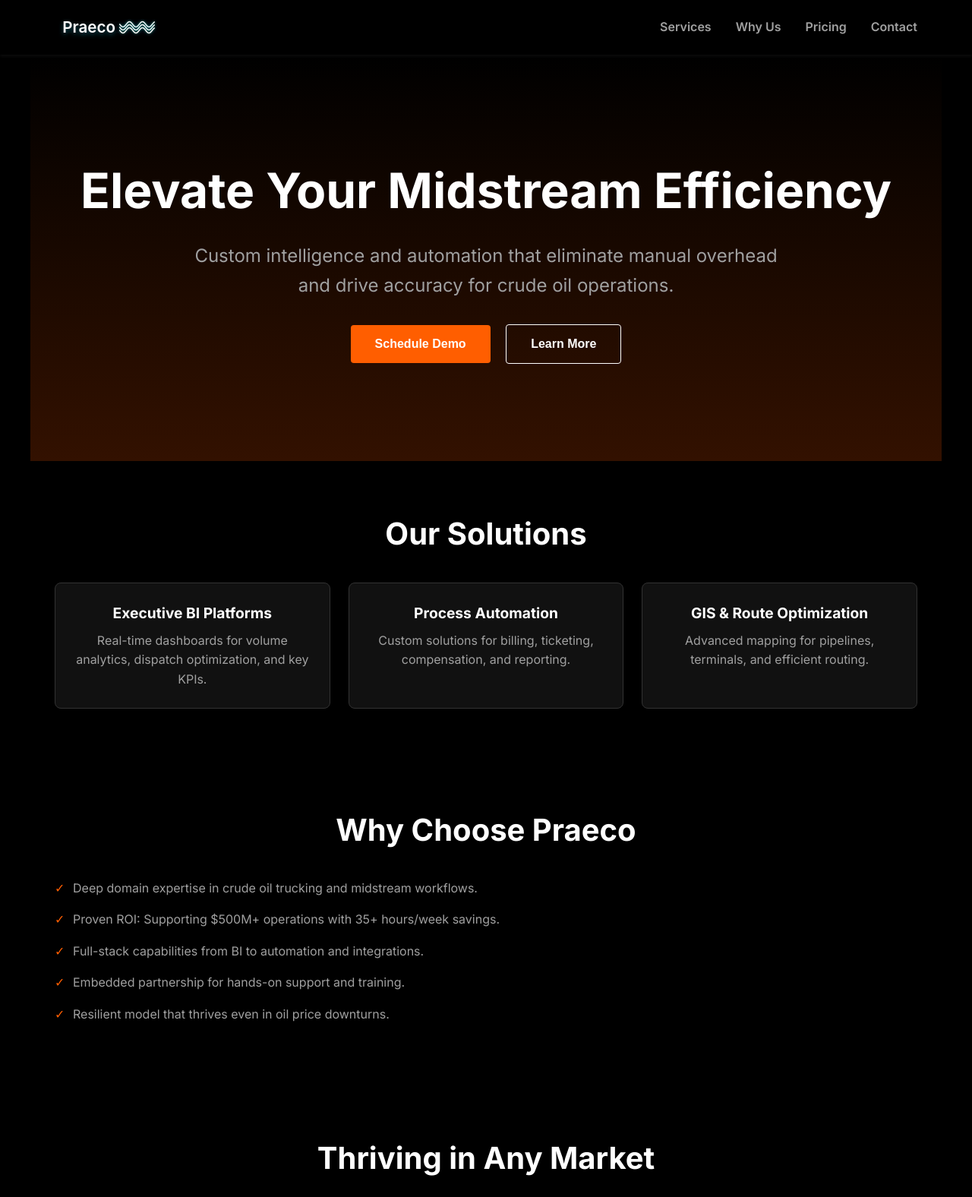
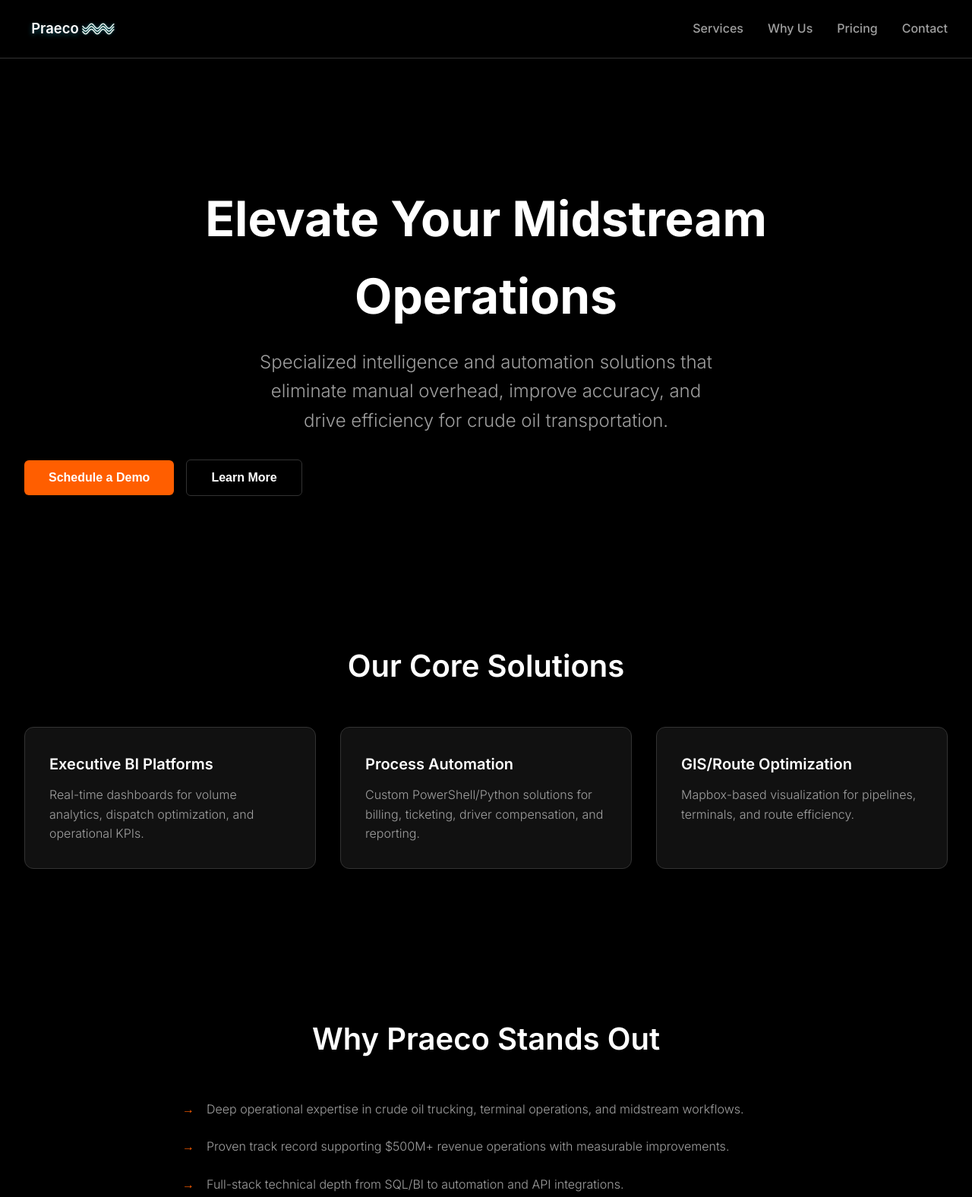
Before and after one commit to Blob837/The-site, a plain HTML site: page index.html in a window 1280 px wide. Shown: the top 1576 px of the page at 76% size. Drawn offline with Linux system fonts and the light colour scheme.

Commit message:
Refactor index.html for improved layout and content
Updated the title and styles in the HTML file, modified content for clarity, and improved layout for responsiveness.

```diff
--- a/index.html
+++ b/index.html
@@ -4,11 +4,12 @@
     <meta charset="UTF-8">
     <meta name="viewport" content="width=device-width, initial-scale=1.0">
     <meta name="description" content="Praeco LLC offers specialized business intelligence and automation solutions for midstream oil operations, delivering efficiency and accuracy.">
-    <title>Praeco LLC - Midstream Intelligence & Automation</title>
-    <link href="https://fonts.googleapis.com/css2?family=Inter:wght@400;600;700&display=swap" rel="stylesheet">
+    <title>Praeco - Midstream Intelligence & Automation</title>
+    <link href="https://fonts.googleapis.com/css2?family=Inter:wght@300;400;500;600;700&display=swap" rel="stylesheet">
     <style>
         :root {
             --bg-primary: #000000;
+            --bg-secondary: #111111;
             --text-primary: #ffffff;
             --text-secondary: #a0a0a0;
             --accent: #ff5e00;
@@ -27,25 +28,23 @@
             color: var(--text-primary);
             background-color: var(--bg-primary);
             line-height: 1.6;
+            -webkit-font-smoothing: antialiased;
+            -moz-osx-font-smoothing: grayscale;
         }
 
         a {
             text-decoration: none;
             color: inherit;
+            transition: color 0.2s ease;
         }
 
         button {
             cursor: pointer;
-        }
-
-        img {
-            max-width: 100%;
-            height: auto;
-            display: block;
+            transition: all 0.2s ease;
         }
 
         .logo {
-            height: 40px;
+            height: 32px;
         }
 
         /* Mobile-first styles */
@@ -54,15 +53,15 @@
             position: sticky;
             top: 0;
             background: var(--bg-primary);
-            box-shadow: 0 2px 4px rgba(255,255,255,0.05);
             z-index: 1000;
+            border-bottom: 1px solid var(--border);
         }
 
         nav {
             display: flex;
             justify-content: space-between;
             align-items: center;
-            max-width: 1200px;
+            max-width: 1280px;
             margin: 0 auto;
             padding: 1rem;
         }
@@ -71,7 +70,7 @@
             display: none;
             flex-direction: column;
             position: absolute;
-            top: 60px;
+            top: 100%;
             left: 0;
             width: 100%;
             background: var(--bg-primary);
@@ -80,8 +79,9 @@
         }
 
         .nav-links a {
-            padding: 0.5rem 0;
-            font-weight: 600;
+            padding: 0.75rem 0;
+            font-size: 1rem;
+            font-weight: 500;
             color: var(--text-secondary);
         }
 
@@ -105,40 +105,51 @@
         }
 
         section {
-            padding: 2rem 1rem;
-            max-width: 1200px;
+            padding: 4rem 1rem;
+            max-width: 1280px;
             margin: 0 auto;
         }
 
         .hero {
             text-align: center;
-            background: linear-gradient(to bottom, var(--bg-primary), #331100);
-            color: var(--text-primary);
-            padding: 6rem 1rem;
+            padding: 8rem 1rem 4rem;
             position: relative;
         }
 
         .hero h1 {
             font-size: 2.5rem;
+            font-weight: 700;
             margin-bottom: 1rem;
-            font-weight: 700;
+            max-width: 800px;
+            margin-left: auto;
+            margin-right: auto;
         }
 
         .hero p {
-            font-size: 1.2rem;
+            font-size: 1.25rem;
+            font-weight: 300;
             margin-bottom: 2rem;
             color: var(--text-secondary);
+            max-width: 600px;
+            margin-left: auto;
+            margin-right: auto;
+        }
+
+        .cta-buttons {
+            display: flex;
+            flex-direction: column;
+            gap: 1rem;
+            align-items: center;
         }
 
         .cta-primary {
             background: var(--accent);
             color: var(--text-primary);
             border: none;
-            padding: 1rem 2rem;
+            padding: 0.875rem 2rem;
             font-size: 1rem;
             font-weight: 600;
-            border-radius: 4px;
-            transition: background 0.3s;
+            border-radius: 6px;
         }
 
         .cta-primary:hover {
@@ -148,84 +159,91 @@
         .cta-secondary {
             background: transparent;
             color: var(--text-primary);
-            border: 1px solid var(--text-primary);
-            padding: 1rem 2rem;
+            border: 1px solid var(--border);
+            padding: 0.875rem 2rem;
             font-size: 1rem;
             font-weight: 600;
-            border-radius: 4px;
-            margin-left: 1rem;
-            transition: border-color 0.3s;
+            border-radius: 6px;
         }
 
         .cta-secondary:hover {
             border-color: var(--accent);
+            color: var(--accent);
         }
 
         h2 {
             font-size: 2rem;
+            font-weight: 600;
             text-align: center;
-            margin-bottom: 2rem;
-            font-weight: 700;
+            margin-bottom: 3rem;
         }
 
         .features .grid {
             display: grid;
-            gap: 1.5rem;
+            gap: 2rem;
         }
 
         .feature-card {
-            background: #111111;
-            padding: 1.5rem;
-            border-radius: 8px;
-            text-align: center;
+            background: var(--bg-secondary);
+            padding: 2rem;
+            border-radius: 12px;
             border: 1px solid var(--border);
+            text-align: left;
         }
 
         .feature-card h3 {
-            font-size: 1.2rem;
-            margin-bottom: 0.5rem;
+            font-size: 1.25rem;
+            font-weight: 600;
+            margin-bottom: 0.75rem;
         }
 
         .feature-card p {
+            font-size: 1rem;
             color: var(--text-secondary);
+            font-weight: 300;
         }
 
         .advantages ul,
         .resilience ul {
             list-style: none;
+            display: grid;
+            gap: 1.5rem;
         }
 
         .advantages li,
         .resilience li {
-            margin-bottom: 1rem;
-            padding-left: 1.5rem;
+            font-size: 1rem;
+            color: var(--text-secondary);
+            font-weight: 300;
             position: relative;
-            color: var(--text-secondary);
+            padding-left: 2rem;
         }
 
         .advantages li::before,
         .resilience li::before {
-            content: '✓';
+            content: '→';
             position: absolute;
             left: 0;
             color: var(--accent);
+            font-weight: 700;
         }
 
         .pricing .tiers {
             display: grid;
-            gap: 1.5rem;
+            gap: 2rem;
         }
 
         .tier {
-            background: #111111;
-            padding: 1.5rem;
-            border-radius: 8px;
-            text-align: center;
+            background: var(--bg-secondary);
+            padding: 2rem;
+            border-radius: 12px;
             border: 1px solid var(--border);
+            text-align: left;
         }
 
         .tier h3 {
-            font-size: 1.2rem;
+            font-size: 1.25rem;
+            font-weight: 600;
             margin-bottom: 0.5rem;
         }
 
@@ -236,30 +254,60 @@
         }
 
         .tier p {
+            font-size: 1rem;
+            color: var(--text-secondary);
+            font-weight: 300;
+        }
+
+        footer {
+            background: var(--bg-secondary);
+            color: var(--text-secondary);
+            text-align: center;
+            padding: 3rem 1rem;
+            border-top: 1px solid var(--border);
+        }
+
+        footer p {
+            font-size: 0.875rem;
+            font-weight: 300;
+        }
+
+        .footer-links {
+            display: flex;
+            justify-content: center;
+            gap: 1.5rem;
+            margin-top: 1rem;
+        }
+
+        .footer-links a {
+            font-size: 0.875rem;
+            font-weight: 400;
             color: var(--text-secondary);
         }
 
-        footer {
-            background: #111111;
-            color: var(--text-secondary);
-            text-align: center;
-            padding: 2rem 1rem;
-            border-top: 1px solid var(--border);
+        .footer-links a:hover {
+            color: var(--text-primary);
         }
 
-        footer a {
-            margin: 0 0.5rem;
-            color: var(--text-secondary);
+        /* Animations */
+        @keyframes fadeIn {
+            from { opacity: 0; transform: translateY(20px); }
+            to { opacity: 1; transform: translateY(0); }
         }
 
-        footer a:hover {
-            color: var(--text-primary);
+        .fade-in {
+            animation: fadeIn 0.8s ease-out forwards;
+            opacity: 0;
         }
 
         /* Tablet and desktop media queries */
         @media (min-width: 768px) {
             nav {
-                padding: 1rem 2rem;
+                padding: 1.25rem 2rem;
+            }
+
+            .logo {
+                height: 36px;
             }
 
             .nav-links {
@@ -281,11 +329,11 @@
             }
 
             section {
-                padding: 4rem 2rem;
+                padding: 6rem 2rem;
             }
 
             .hero {
-                padding: 8rem 2rem;
+                padding: 10rem 2rem 6rem;
             }
 
             .hero h1 {
@@ -294,8 +342,11 @@
 
             .hero p {
                 font-size: 1.5rem;
-                max-width: 800px;
-                margin: 0 auto 2rem;
+            }
+
+            .cta-buttons {
+                flex-direction: row;
+                gap: 1rem;
             }
 
             h2 {
@@ -303,17 +354,25 @@
             }
 
             .features .grid {
-                grid-template-columns: repeat(2, 1fr);
+                grid-template-columns: repeat(3, 1fr);
             }
 
             .pricing .tiers {
                 grid-template-columns: repeat(2, 1fr);
             }
+
+            .advantages ul,
+            .resilience ul {
+                grid-template-columns: repeat(2, 1fr);
+            }
         }
 
         @media (min-width: 1024px) {
-            .features .grid {
-                grid-template-columns: repeat(3, 1fr);
+            .advantages ul,
+            .resilience ul {
+                grid-template-columns: repeat(1, 1fr);
+                max-width: 800px;
+                margin: 0 auto;
             }
         }
     </style>
@@ -321,7 +380,7 @@
 <body>
     <header>
         <nav>
-            <img src="./Logo.svg" alt="Praeco LLC" class="logo">
+            <img src="./Logo.svg" alt="Praeco" class="logo">
             <label for="menu-toggle" class="hamburger">&#9776;</label>
             <input type="checkbox" id="menu-toggle">
             <div class="nav-links">
@@ -334,64 +393,66 @@
     </header>
 
     <main>
-        <section class="hero">
-            <h1>Elevate Your Midstream Efficiency</h1>
-            <p>Custom intelligence and automation that eliminate manual overhead and drive accuracy for crude oil operations.</p>
-            <button class="cta-primary">Schedule Demo</button>
-            <button class="cta-secondary">Learn More</button>
+        <section class="hero fade-in">
+            <h1>Elevate Your Midstream Operations</h1>
+            <p>Specialized intelligence and automation solutions that eliminate manual overhead, improve accuracy, and drive efficiency for crude oil transportation.</p>
+            <div class="cta-buttons">
+                <button class="cta-primary">Schedule a Demo</button>
+                <button class="cta-secondary">Learn More</button>
+            </div>
         </section>
 
-        <section id="services" class="features">
-            <h2>Our Solutions</h2>
+        <section id="services" class="features fade-in">
+            <h2>Our Core Solutions</h2>
             <div class="grid">
                 <div class="feature-card">
                     <h3>Executive BI Platforms</h3>
-                    <p>Real-time dashboards for volume analytics, dispatch optimization, and key KPIs.</p>
+                    <p>Real-time dashboards for volume analytics, dispatch optimization, and operational KPIs.</p>
                 </div>
                 <div class="feature-card">
                     <h3>Process Automation</h3>
-                    <p>Custom solutions for billing, ticketing, compensation, and reporting.</p>
+                    <p>Custom PowerShell/Python solutions for billing, ticketing, driver compensation, and reporting.</p>
                 </div>
                 <div class="feature-card">
-                    <h3>GIS & Route Optimization</h3>
-                    <p>Advanced mapping for pipelines, terminals, and efficient routing.</p>
+                    <h3>GIS/Route Optimization</h3>
+                    <p>Mapbox-based visualization for pipelines, terminals, and route efficiency.</p>
                 </div>
             </div>
         </section>
 
-        <section id="why-us" class="advantages">
-            <h2>Why Choose Praeco</h2>
+        <section id="why-us" class="advantages fade-in">
+            <h2>Why Praeco Stands Out</h2>
             <ul>
-                <li>Deep domain expertise in crude oil trucking and midstream workflows.</li>
-                <li>Proven ROI: Supporting $500M+ operations with 35+ hours/week savings.</li>
-                <li>Full-stack capabilities from BI to automation and integrations.</li>
-                <li>Embedded partnership for hands-on support and training.</li>
-                <li>Resilient model that thrives even in oil price downturns.</li>
+                <li>Deep operational expertise in crude oil trucking, terminal operations, and midstream workflows.</li>
+                <li>Proven track record supporting $500M+ revenue operations with measurable improvements.</li>
+                <li>Full-stack technical depth from SQL/BI to automation and API integrations.</li>
+                <li>Embedded partnership approach with hands-on development, training, and support.</li>
+                <li>Resilient business model that becomes more valuable during oil price downturns.</li>
             </ul>
         </section>
 
-        <section class="resilience">
-            <h2>Thriving in Any Market</h2>
-            <p>Our solutions become essential during downturns, helping operators cut costs and boost efficiency.</p>
+        <section class="resilience fade-in">
+            <h2>Thriving Through Market Volatility</h2>
+            <p>Our solutions help operators reduce costs and enhance efficiency, especially when commodity prices fall.</p>
             <ul>
-                <li>Eliminate manual processing to reduce labor costs.</li>
-                <li>Focus on efficiency over growth for sustained operations.</li>
-                <li>Fee-based revenue ensures stable investments in technology.</li>
+                <li>Eliminate 35+ hours/week of manual processing to cut overhead directly.</li>
+                <li>Shift focus to operational efficiency over growth during downturns.</li>
+                <li>Leverage stable, fee-based revenue models for continued tech investments.</li>
             </ul>
         </section>
 
-        <section id="pricing" class="pricing">
-            <h2>Flexible Pricing</h2>
+        <section id="pricing" class="pricing fade-in">
+            <h2>Transparent Pricing</h2>
             <div class="tiers">
                 <div class="tier">
                     <h3>Hourly Engagements</h3>
-                    <p class="price">$200-250/hour</p>
-                    <p>Project-based development for custom solutions.</p>
+                    <p class="price">$200–250/hour</p>
+                    <p>Project-based development for custom builds and integrations.</p>
                 </div>
                 <div class="tier">
                     <h3>Monthly Retainers</h3>
-                    <p class="price">$4,000-10,000/month</p>
-                    <p>Ongoing maintenance and enhancements.</p>
+                    <p class="price">$4,000–10,000/month</p>
+                    <p>Ongoing system maintenance, enhancements, and support.</p>
                 </div>
             </div>
         </section>
@@ -399,12 +460,10 @@
 
     <footer id="contact">
         <p>&copy; 2025 Praeco LLC. All rights reserved.</p>
-        <div>
-            <a href="#">Privacy Policy</a> |
+        <div class="footer-links">
+            <a href="#">Privacy Policy</a>
             <a href="#">Terms of Service</a>
-        </div>
-        <div>
-            <a href="https://linkedin.com/company/praeco-llc">LinkedIn</a> |
+            <a href="https://linkedin.com/company/praeco-llc">LinkedIn</a>
             <a href="mailto:info@praeco.com">Contact Us</a>
         </div>
     </footer>
```
